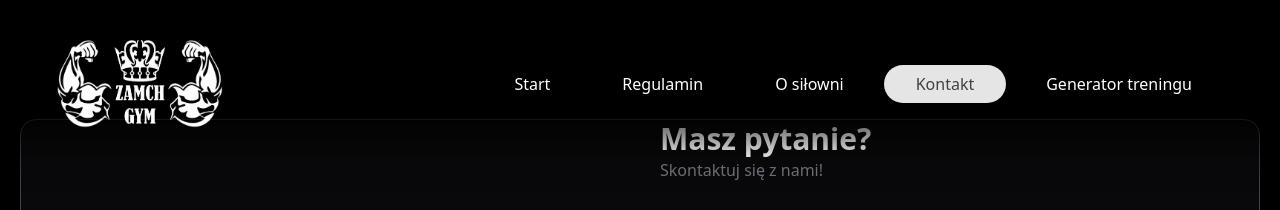
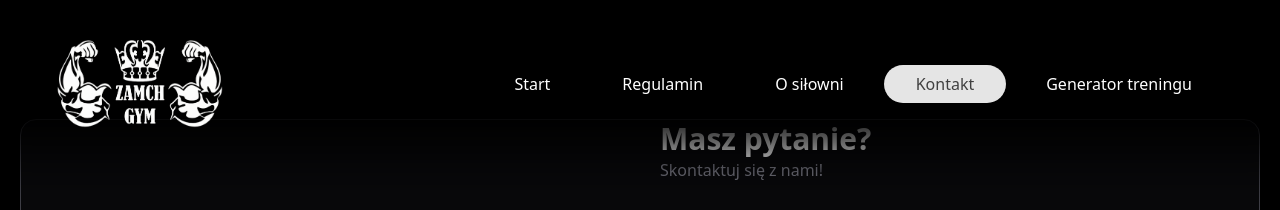
Before and after one commit to jaqp1/zamch-gym, a React (Vite) app: page /contact in a window 1280 px wide. Shown: the top 210 px of the page. Built offline with nearby package versions, Linux system fonts and the light colour scheme.

Commit message:
fix: schadow fix on contact page

```diff
--- a/src/routes/Contact.tsx
+++ b/src/routes/Contact.tsx
@@ -96,11 +96,10 @@ const Contact: React.FC = () => {
 
   return (
     <section
-      className="p-5"
+      className="p-5 relative"
       id="connect"
     >
-      <div className='fixed left-0 right-0 top-0 h-40 w-full bg-gradient-to-b from-black z-50'></div>
-       <div className='fixed left-0 right-0 top-0 h-18 w-full shadow-[0_10px_60px_40px_rgba(0,0,0,1)] bg-black z-50'></div>
+       <div className='fixed left-0 right-0 top-0 h-25 w-full shadow-[0_10px_60px_40px_rgba(0,0,0,1)] bg-black z-50'></div>
       <div className=" mb-20 px-4 max-w-7xl bg-zinc-950 border-1 border-zinc-700 rounded-2xl  mt-30 pb-15 sm:mt-[8%]">
         <div className="flex flex-col md:flex-row  items-center justify-between gap-10">
 
```
